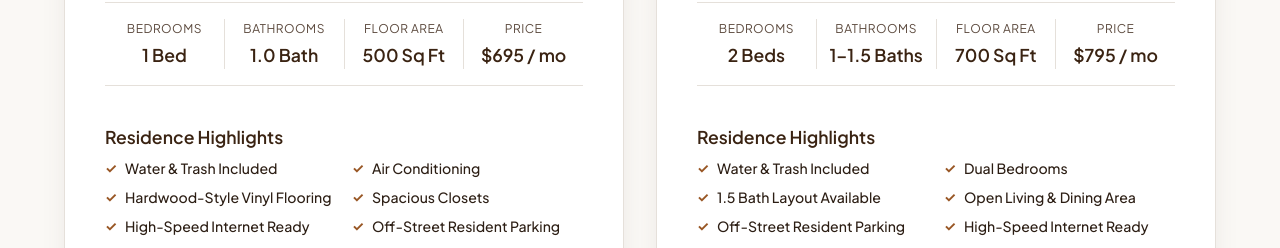
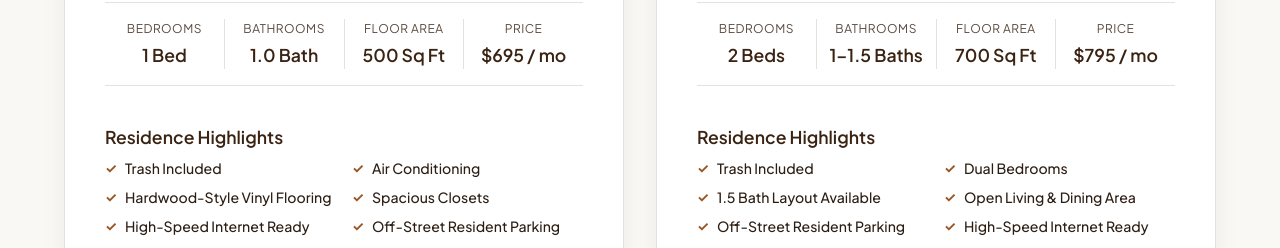
Before and after one commit to 3lectricpenguin/Toledo-Circle-Apartments, a website: page index.html in a window 1280 px wide. Shown: the part 2301-2549 px from the top of the page. Drawn offline with Linux system fonts and the light colour scheme.

Commit message:
Update residence highlights to Trash Included instead of Water & Trash Included

```diff
--- a/index.html
+++ b/index.html
@@ -184,7 +184,7 @@
 
               <h4 class="highlights-heading">Residence Highlights</h4>
               <ul class="highlights-list">
-                <li>Water &amp; Trash Included</li>
+                <li>Trash Included</li>
                 <li>Air Conditioning</li>
                 <li>Hardwood-Style Vinyl Flooring</li>
                 <li>Spacious Closets</li>
@@ -224,7 +224,7 @@
 
               <h4 class="highlights-heading">Residence Highlights</h4>
               <ul class="highlights-list">
-                <li>Water &amp; Trash Included</li>
+                <li>Trash Included</li>
                 <li>Dual Bedrooms</li>
                 <li>1.5 Bath Layout Available</li>
                 <li>Open Living &amp; Dining Area</li>
```
